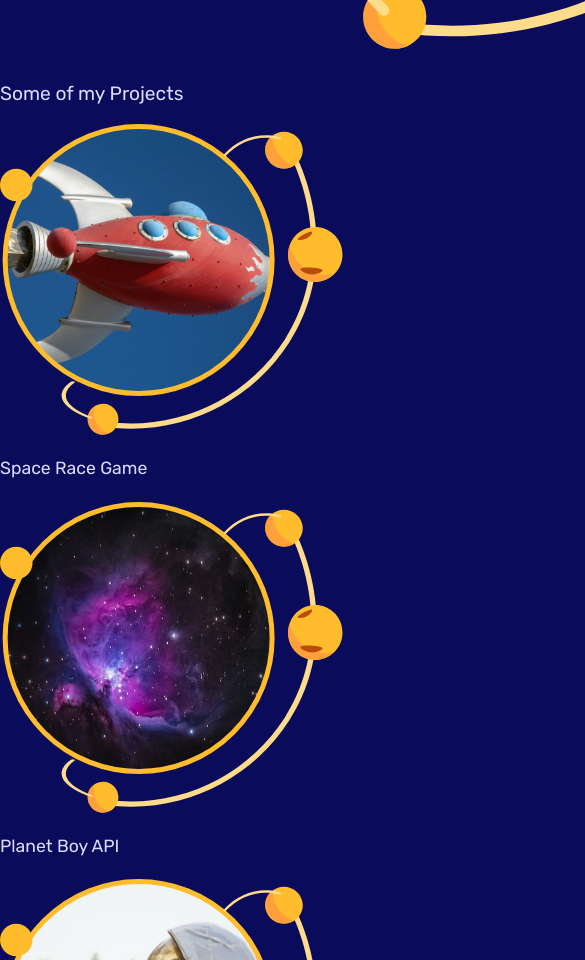
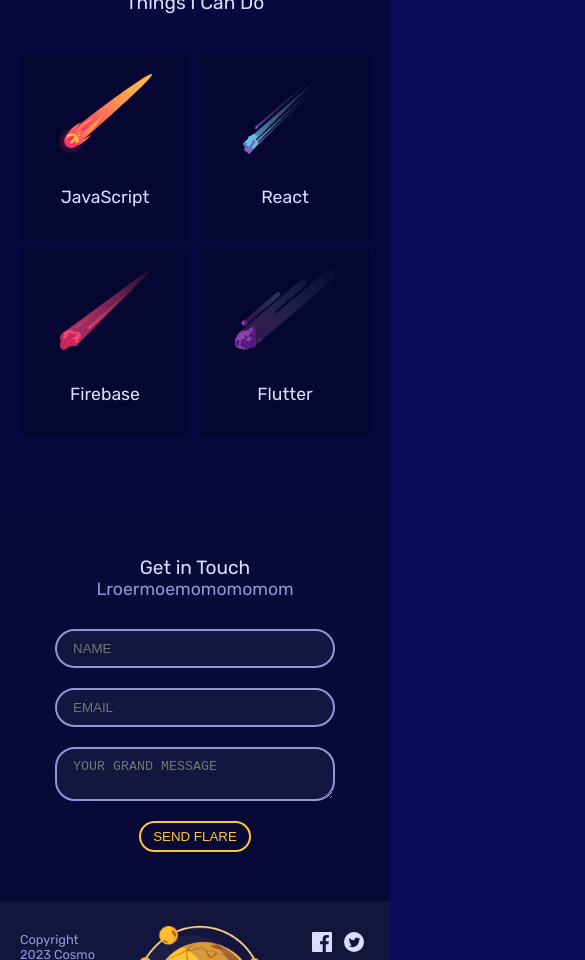
Before and after one commit to Skareeg/NetNinja-Conglomerate-Tutorials, a plain HTML site: page mobile-first-responsive-design/index.html in a window 390 px wide. Shown: the part 1040-2000 px from the top of the page, 585 px wide, since content can reach past the window. Drawn offline with Linux system fonts and the light colour scheme.

Commit message:
Mobile looks good.

```diff
--- a/mobile-first-responsive-design/styles.css
+++ b/mobile-first-responsive-design/styles.css
@@ -89,6 +89,156 @@ h4 {
 }
 
 /* mobile styles */
+.grid {
+    display: grid;
+    grid-template-columns: repeat(8, 1fr);
+    gap: 10px;
+}
+
+.site-nav {
+    margin: 0 20px;
+}
+
+.site-nav ul {
+    display: none;
+}
+
+.site-nav h1 {
+    grid-column: 1/4;
+    grid-row: 1;
+    padding-bottom: 10px;
+    border-bottom: 3px solid var(--primary);
+}
+
+#welcome {
+    padding: 0 20px 20px 20px;
+}
+
+.welcome-text {
+    grid-column: 1/6;
+}
+
+.welcome-text a {
+    margin: 20px 0;
+}
+
+.welcome-img {
+    grid-column: 6/9;
+}
+
+.welcome-img img {
+    width: 200%;
+}
+
+#portfolio {
+    background-image: url(assets/square_bg.png);
+    background-size: cover;
+    background-repeat: no-repeat;
+    background-position: bottom;
+    padding: 30px 20px;
+}
+
+#portfolio h3 {
+    margin-bottom: 0;
+    text-align: center;
+}
+
+.projects a {
+    grid-column: 1/9;
+    margin: 20px 0;
+    display: flex;
+}
+
+.projects a * {
+    margin: 0 20px;
+    max-width: 40%;
+    align-self: center;
+}
+
+.projects h4 {
+    color: #9994F7;
+}
+
+#skills {
+    padding: 30px 20px;
+    background: #07083E;
+}
+
+#skills h3 {
+    text-align: center;
+}
+
+#skills ul {
+    margin: 40px 0;
+}
+
+#skills li {
+    padding: 10px;
+    background: rgba(0,0,0,0.2);
+    grid-column: span 4;
+    text-align: center;
+}
+
+#skills img {
+    height: 80px;
+    margin: 10px auto;
+}
+
+#contact {
+    padding: 30px 20px;
+    background: #080936;
+}
+
+#contact h3,
+#contact p {
+    text-align: center;
+    margin-bottom: 0;
+}
+
+#contact form {
+    width: 80%;
+    max-width: 400px;
+    margin: 20px auto;
+    text-align: center;
+}
+
+#contact input,
+#contact textarea {
+    width: 100%;
+    margin: 10px 0;
+}
+
+#contact .button {
+    margin-top: 10px;
+}
+
+footer {
+    padding: 30px 20px;
+    background-color: #14153D;
+    background-image: url(assets/footer_image.png);
+    background-size: 40%;
+    background-repeat: no-repeat;
+    background-position: top center;
+}
+
+footer .copyright {
+    grid-column: 1/3;
+    font-size: 0.8em;
+}
+
+footer .social {
+    grid-column: 7/9;
+    display: flex;
+    justify-content: flex-end;
+}
+
+footer li {
+    margin: 0 6px;
+}
+
+footer img {
+    width: 20px;
+}
 
 /* small tablet styles */
 @media screen and (min-width: 620px) {}
```
